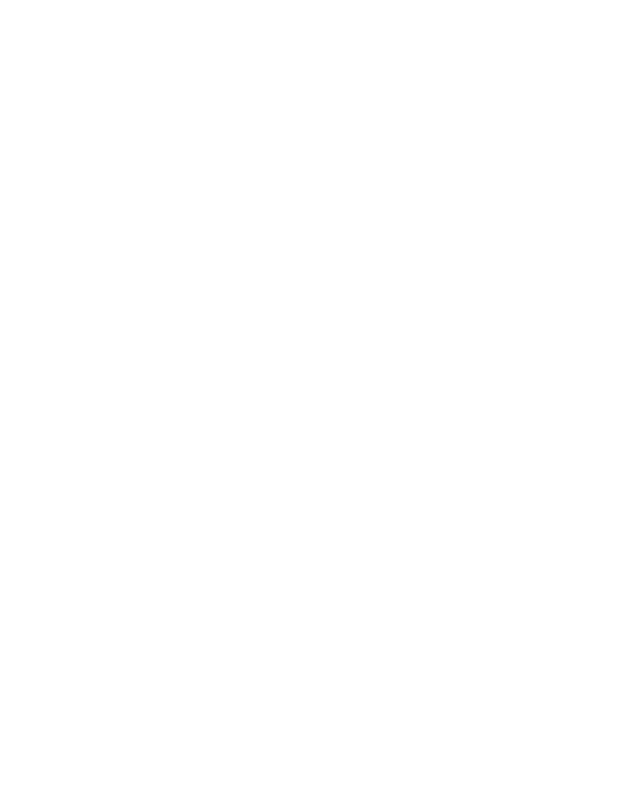
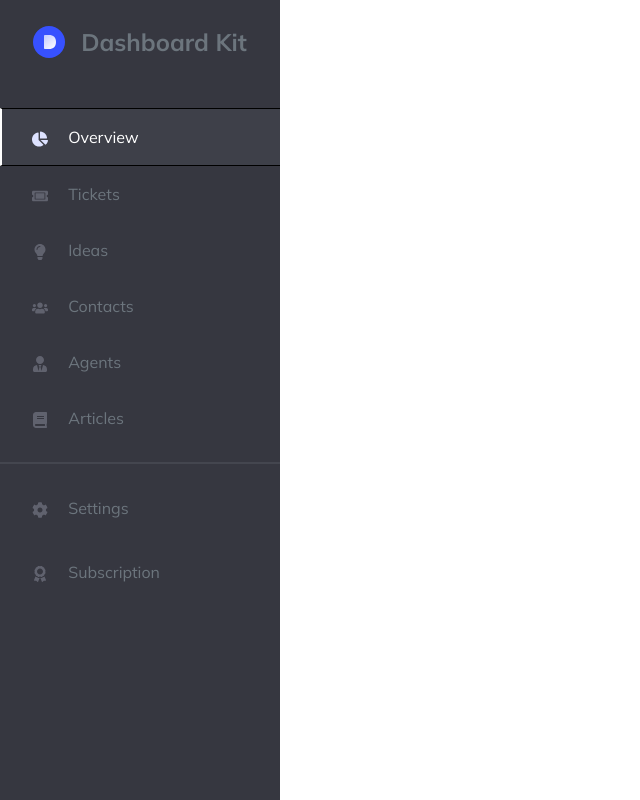
Before and after one commit to Beth-Sun/INM320SAA_Beth_Sun_Assignment5_Bootstrap, a website: page public/index.html in a window 1280 px wide. Shown: the whole page, without its empty margins (0-640 px from the left). Drawn offline with nearby package versions, Linux system fonts and the light colour scheme; a web font is replaced by a local one.

Commit message:
sidebar (nav)

```diff
--- a/public/index.html
+++ b/public/index.html
@@ -1,5 +1,6 @@
 <!DOCTYPE html>
 <html lang="en">
+
 <head>
   <meta charset="utf-8" />
   <meta http-equiv="X-UA-Compatible" content="IE=edge" />
@@ -7,22 +8,74 @@
 
   <title>Overview</title>
 
-    <link
-      rel="stylesheet"
-      href="https://cdn.jsdelivr.net/npm/reset-css@3.0.0/reset.min.css"
-    />
-    <link
-      rel="stylesheet"
-      href="//fonts.googleapis.com/css?family=Quando:100,100italic,200,200italic,300,300italic,400,400italic,500,500italic,600,600italic,700,700italic,800,800italic,900,900italic%7CJosefin+Sans:100,100italic,200,200italic,300,300italic,400,400italic,500,500italic,600,600italic,700,700italic,800,800italic,900,900italic"
-      type="text/css"
-      media="all"
-    />
+  <link rel="stylesheet" href="https://cdn.jsdelivr.net/npm/reset-css@3.0.0/reset.min.css" />
   <link rel="stylesheet" href="/assets/css/style.css" />
+</head>
 
-    <script
-      src="https://kit.fontawesome.com/2216cb6a92.js"
-      crossorigin="anonymous"
-    ></script>
-  </head>
-  <body></body>
+<body>
+  <!-- nav bar https://getbootstrap.com/docs/5.0/examples/sidebars/# -->
+  <nav class="vh-100 d-flex flex-column  justify-content-start sidebar" style="width: 280px;">
+    <a href="/" class="d-flex mx-auto text-decoration-none mt-4 mb-5">
+      <img src="/assets/logo.svg" alt="" class=" me-3">
+      <span class="fs-4 fw-bold text-secondary">Dashboard Kit</span>
+    </a>
+    <ul class="nav flex-column">
+      <li class="nav-item">
+        <a href="#" class="nav-link active" aria-current="page">
+          <img src="/assets/overview.svg" alt="" class="me-3">
+          Overview
+        </a>
+      </li>
+      <li class="nav-item">
+        <a href="#" class="nav-link text-secondary">
+          <img src="/assets/tickets.svg" alt="" class="me-3">
+          Tickets
+        </a>
+      </li>
+      <li class="nav-item">
+        <a href="#" class="nav-link text-secondary">
+          <img src="/assets/ideas.svg" alt="" class="me-3">
+          Ideas
+        </a>
+      </li>
+      <li class="nav-item">
+        <a href="#" class="nav-link text-secondary">
+          <img src="/assets/contacts.svg" alt="" class="me-3">
+          Contacts
+        </a>
+      </li>
+      <li class="nav-item">
+        <a href="#" class="nav-link text-secondary">
+          <img src="/assets/agents.svg" alt="" class="me-3">
+          Agents
+        </a>
+      </li>
+      <li class="nav-item">
+        <a href="#" class="nav-link text-secondary">
+          <img src="/assets/articles.svg" alt="" class="me-3">
+          Articles
+        </a>
+      </li>
+    </ul>
+    <hr class="border-secondary border-2">
+    <ul class="nav flex-column gap-2 mb-auto">
+      <li class="nav-item">
+        <a href="#" class="nav-link text-secondary">
+          <img src="/assets/settings.svg" alt="" class="me-3">
+          Settings
+        </a>
+      </li>
+      <li class="nav-item">
+        <a href="#" class="nav-link text-secondary">
+          <img src="/assets/subscription.svg" alt="" class="me-3">
+          Subscription
+        </a>
+      </li>
+    </ul>
+  </nav>
+  <main class="container-fluid">
+
+  </main>
+</body>
+
 </html>
--- a/src/scss/style.scss
+++ b/src/scss/style.scss
@@ -1 +1,30 @@
 @import "../../node_modules/bootstrap/scss/bootstrap";
+@import url('https://fonts.googleapis.com/css2?family=Mulish:ital,wght@0,200..1000;1,200..1000&display=swap');
+
+body {
+    font-family: "Mulish", sans-serif;
+}
+
+.sidebar {
+    background-color: #363740;
+}
+
+.nav-link {
+    padding-left: 2em;
+    padding-top: 1em;
+    padding-bottom: 1em;
+}
+
+.nav-item > .active {
+    color: white;
+    background-color: #3e4049;
+    border-left: 2px solid white;
+    padding-left: calc(2em - 2px);
+    border-top: 1px solid black;
+    border-bottom: 1px solid black;
+}
+
+.nav-item img {
+    width: 16px;
+    height: 16px;
+}
```
Also changed, not shown: public/assets/agents.svg (added), public/assets/articles.svg (added), public/assets/contacts.svg (added), public/assets/css/style.css, public/assets/ideas.svg (added), public/assets/logo.svg (added), public/assets/overview.svg (added), public/assets/settings.svg (added), public/assets/subscription.svg (added), public/assets/tickets.svg (added), 1 other file. Lines whose indentation alone changed are shown as unchanged.
